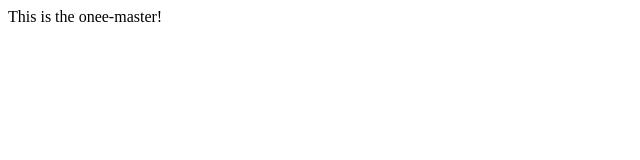
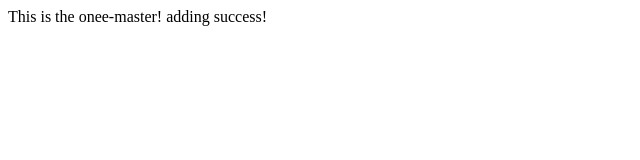
Before and after one commit to kevin225/onee, a plain HTML site: page index.html in a window 1280 px wide. Shown: the whole page, without its empty margins (0-640 px from the left). Drawn offline with Linux system fonts and the light colour scheme.

Commit message:
Update index.html

```diff
--- a/index.html
+++ b/index.html
@@ -6,5 +6,6 @@
 </head>
 <body>
 This is the onee-master!
+adding success!
 </body>
 </html>
```
